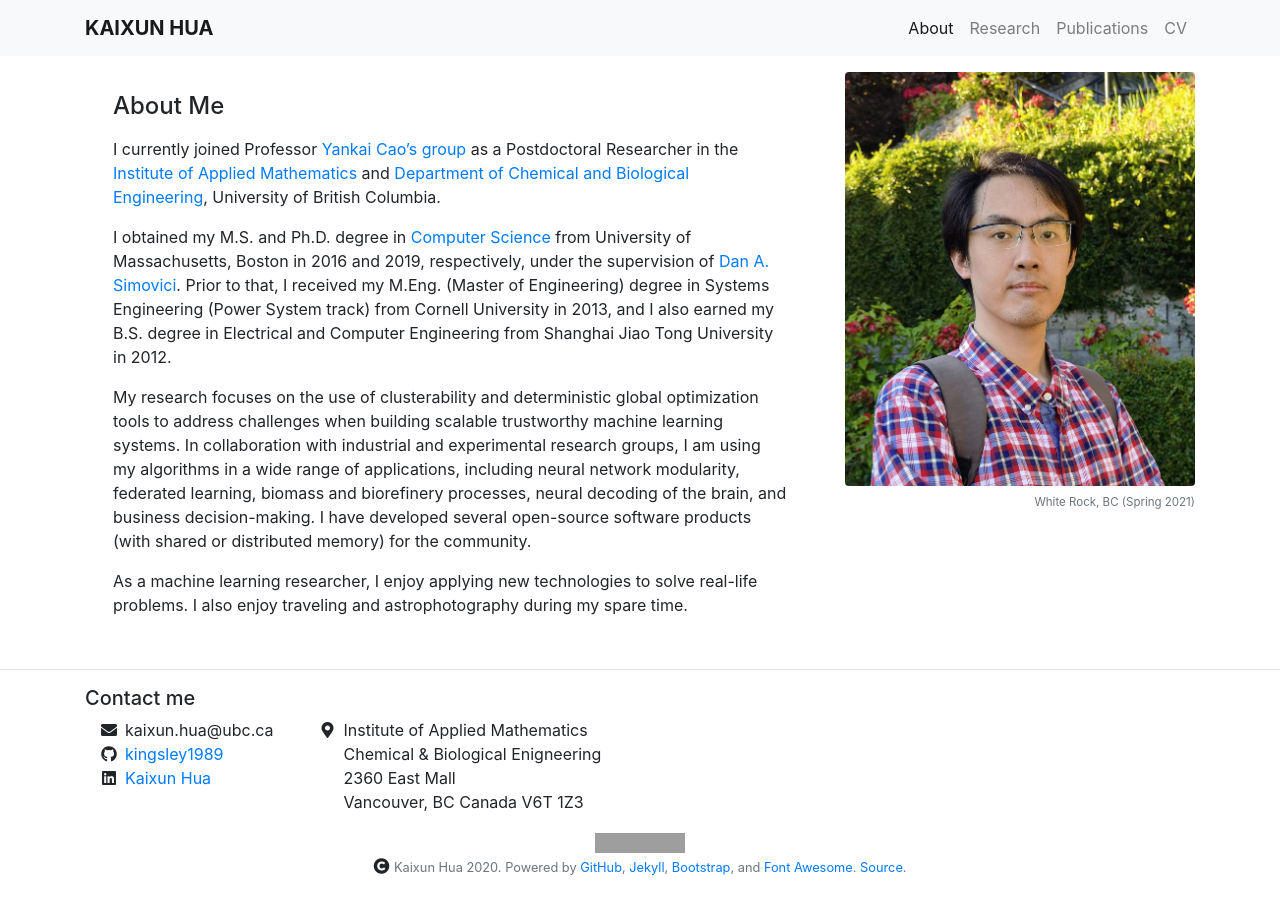
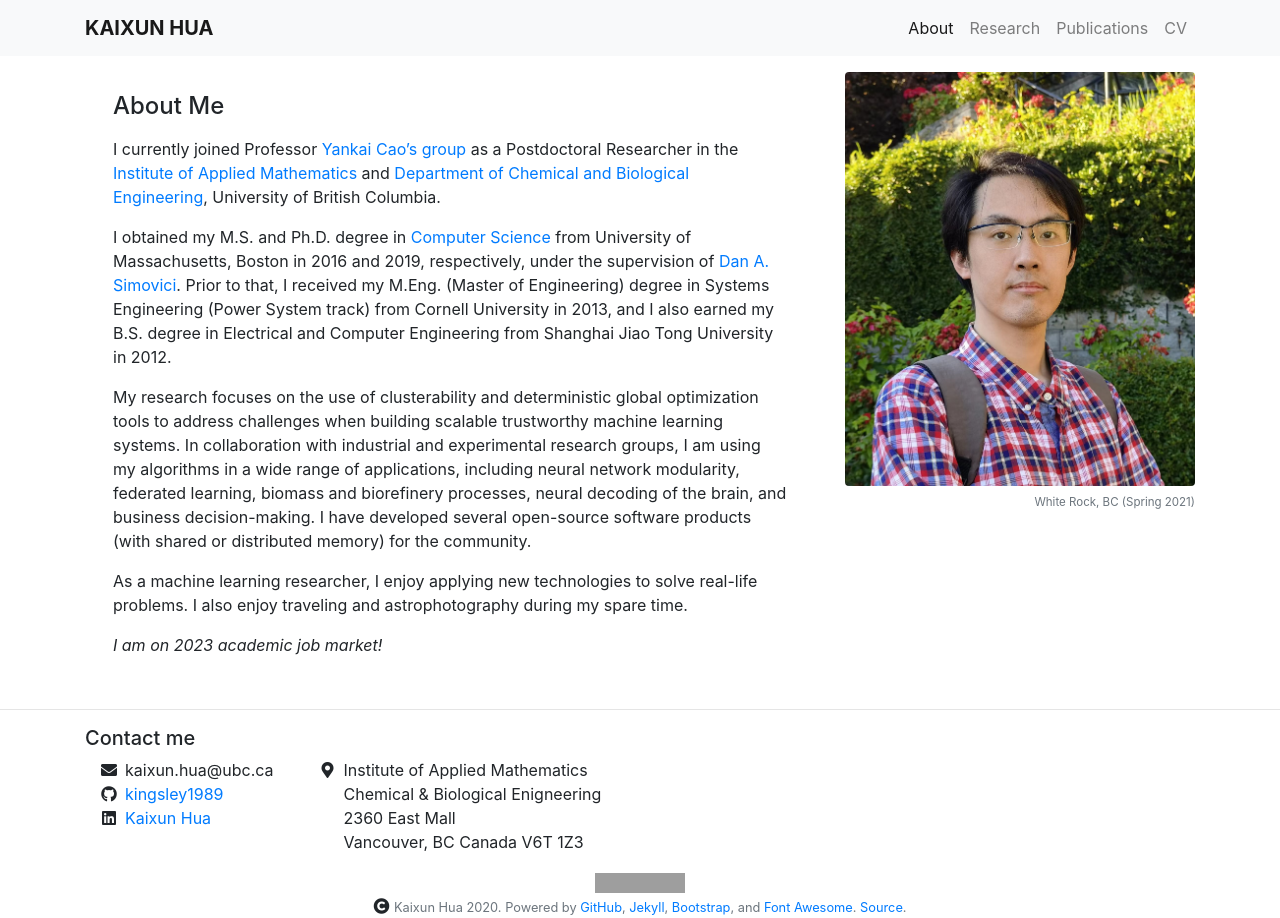
Before and after one commit to kingsley1989/kingsley1989.github.io, a Jekyll site: the page built from index.md, in a window 1280 px wide. Built offline with Jekyll 4.4.1, drawn with Linux system fonts in a browser that asks for light colours; nearby versions of some CDN libraries; grey boxes are pictures that could not be loaded.

Commit message:
modify about me page

```diff
--- a/index.md
+++ b/index.md
@@ -11,6 +11,8 @@ about_me: |
 
   As a machine learning researcher, I enjoy applying new technologies to solve real-life problems. I also enjoy traveling and astrophotography during my spare time.
 
+  *I am on 2023 academic job market!*
+
 about_me_img: "/imgs/bio-kaixun.jpeg"
 about_me_img_caption: |
   White Rock, BC (Spring 2021)
```
